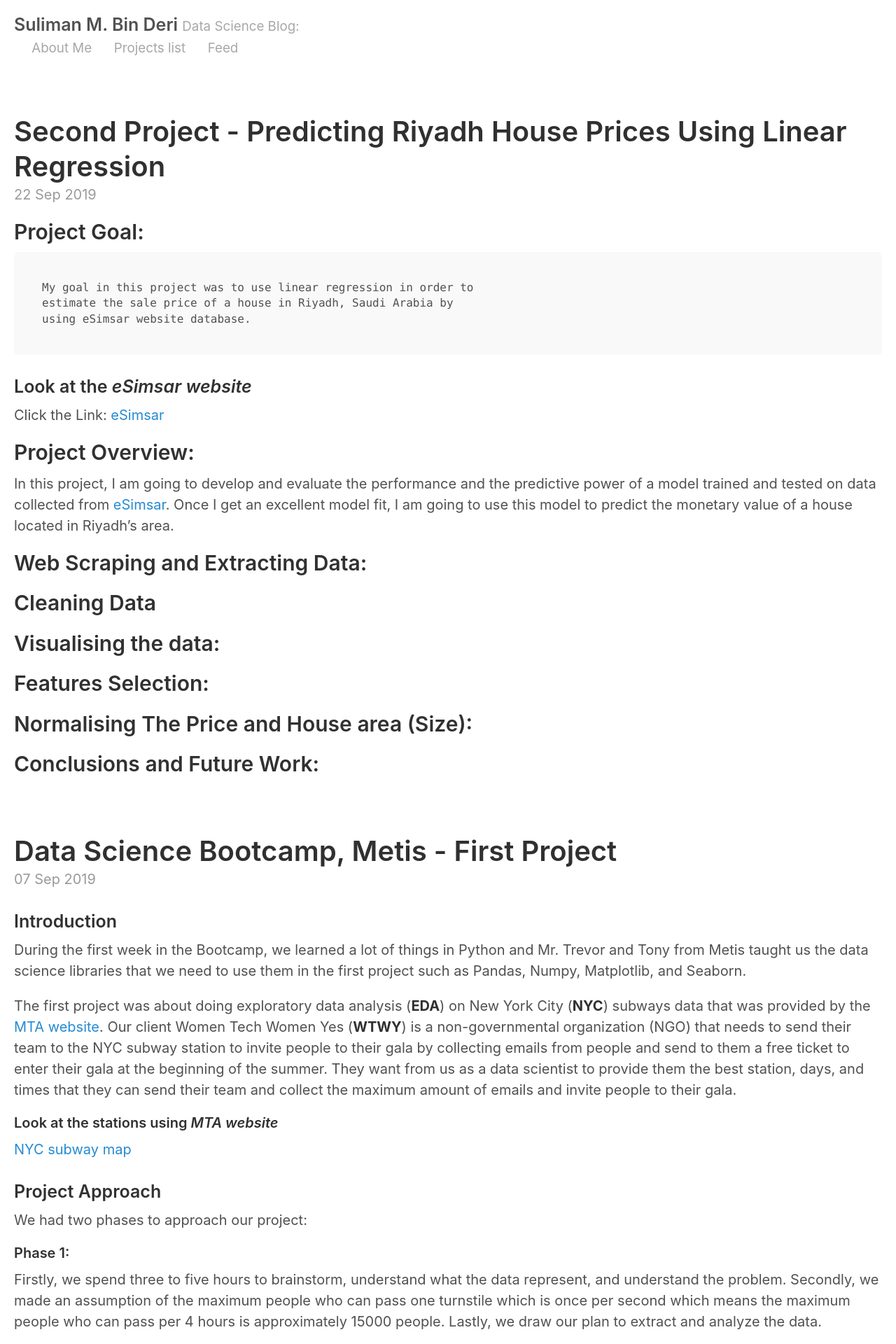
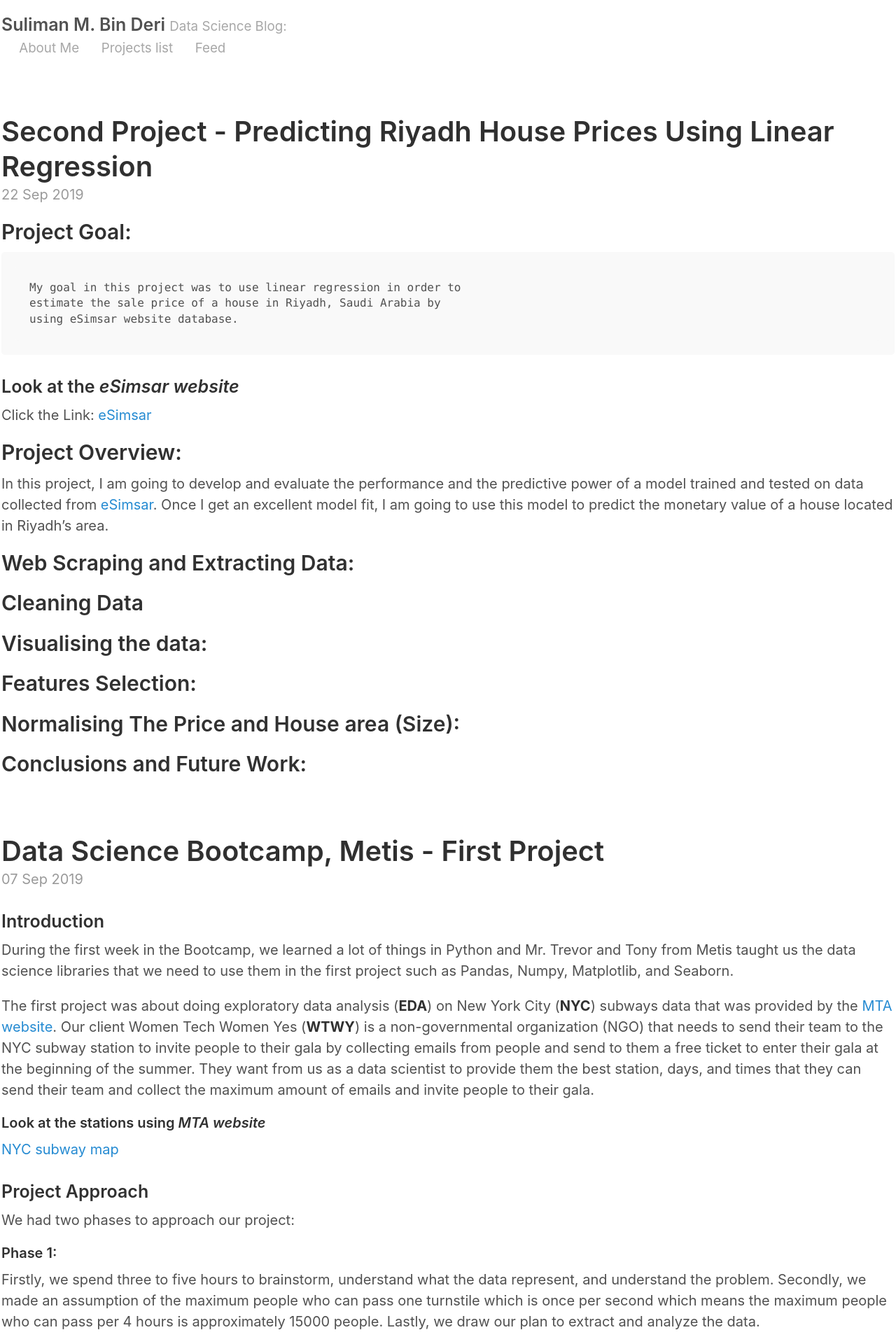
Before and after one commit to SulimanMD/SulimanMD.github.io, a Jekyll site: the page built from index.html, in a window 1280 px wide. Shown: the top 1920 px of the page at 70% size. Built offline with Jekyll 4.4.1, drawn with Linux system fonts in a browser that asks for light colours; the list of posts is cut into pages by our own code.

Commit message:
Commit number 5

```diff
--- a/_sass/_layout.scss
+++ b/_sass/_layout.scss
@@ -3,11 +3,11 @@
 // Styles for managing the structural hierarchy of the site.
 
 .container {
-  max-width: 75rem;
-  padding-left:  0.5rem;
-  padding-right: 0.5rem;
-  margin-left:  0.5rem;
-  margin-right: 0.5rem;
+  max-width: 200rem;
+  padding-left:  0.05rem;
+  padding-right: 0.05rem;
+  margin-left:  0.05rem;
+  margin-right: 0.055rem;
 }
 
 footer {
```
